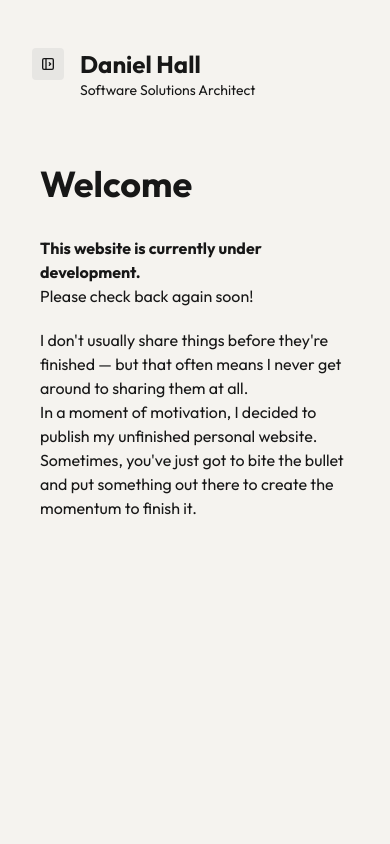
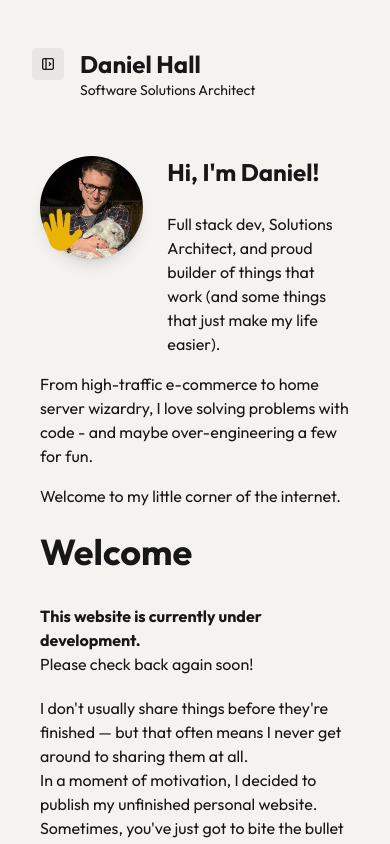
Before and after one commit to danielhall/nextjs-daniel-hall-blog, a Next.js app: page / in a window 390 px wide. Built offline with nearby package versions, Linux system fonts and the light colour scheme.

Commit message:
feat: add Introduction component with animated hand gesture and personal introduction

```diff
--- a/src/app/experience/page.tsx
+++ b/src/app/experience/page.tsx
@@ -14,7 +14,7 @@ export default async function IndexPage() {
   //const posts = await client.fetch<SanityDocument[]>(POSTS_QUERY, {}, options);
 
   return (
-    <>
+    <div className="md:ml-5 prose">
       <h1 className="text-4xl font-bold mb-8">Experience</h1>
       <p>An experienced, proactive Full Stack .NET Developer and Solutions Architect with over 13 years of experience designing robust, maintainable web solutions. Trusted as a technical lead across high-profile projects, I specialise in architecting scalable enterprise-grade systems, both traditional and headless. I have deep .NET expertise across the full stack, including complex integration work, service-oriented architecture, and performance-critical backend systems. Passionate about performance, code quality, and innovation, with extensive experience in Next.js, React, Storyblok, BigCommerce, and Azure.</p>
 
@@ -125,7 +125,7 @@ export default async function IndexPage() {
       <ul className="list-disc list-outside pl-6">
         <li>QA Apprenticeships: Software and Web Development (Level 3 & 4)</li>
       </ul>
-    </>
+    </div>
   )
 
   /* return (
--- a/src/app/layout.tsx
+++ b/src/app/layout.tsx
@@ -38,7 +38,7 @@ export default function RootLayout({
         <div className="flex h-screen font-geistSans">
           <Sidebar sidebarOpen={sidebarOpen} setSidebarOpen={setSidebarOpen}/>
           {/* Main Content */}
-          <main className="flex-1 p-6 bg-background overflow-y-auto ml-0 md:mt-4 mb-8">
+          <main className="flex-1 bg-background overflow-y-auto px-6 pt-6 sm:pt-10 pb-12">
             <Header sidebarOpen={sidebarOpen} setSidebarOpen={setSidebarOpen}/>
             <div className="container pt-2 px-4">
               {children}
--- a/src/app/page.tsx
+++ b/src/app/page.tsx
@@ -1,5 +1,7 @@
 //import Link from "next/link";
 //import { type SanityDocument } from "next-sanity";
+
+import Introduction from "@/components/introduction"
 
 //import { client } from "@/sanity/client";
 
@@ -15,12 +17,15 @@ export default async function IndexPage() {
 
   return (
     <>
-      <h1 className="text-4xl font-bold mb-8">Welcome</h1>
-      <p><strong>This website is currently under development.</strong></p>
-      <p>Please check back again soon!</p>
-      <p className="mt-5">I don&apos;t usually share things before they&apos;re finished — but that often means I never get around to sharing them at all.</p>
-      <p>In a moment of motivation, I decided to publish my unfinished personal website.</p>
-      <p>Sometimes, you&apos;ve just got to bite the bullet and put something out there to create the momentum to finish it.</p>
+      <Introduction />
+      <div className="md:ml-5 prose">
+        <h1 className="text-4xl font-bold mt-5 sm:mt-0 mb-8">Welcome</h1>
+        <p><strong>This website is currently under development.</strong></p>
+        <p>Please check back again soon!</p>
+        <p className="mt-5">I don&apos;t usually share things before they&apos;re finished — but that often means I never get around to sharing them at all.</p>
+        <p>In a moment of motivation, I decided to publish my unfinished personal website.</p>
+        <p>Sometimes, you&apos;ve just got to bite the bullet and put something out there to create the momentum to finish it.</p>
+      </div>
     </>
   )
 
--- a/src/components/header/header.tsx
+++ b/src/components/header/header.tsx
@@ -10,7 +10,7 @@ import { TbLayoutSidebarLeftExpand } from "react-icons/tb";
 const Header = ({ sidebarOpen, setSidebarOpen }: SidebarProps) => {
     return (
         <>
-            <div className={`flex items-top p-2 md:hidden mb-8 transition-opacity
+            <div className={`flex items-top p-2 md:hidden mb-6 transition-opacity
                     ${sidebarOpen ? "opacity-10 duration-100" : "opacity-100 duration-700"}`}>
                 <a onClick={() => setSidebarOpen(true)} className="inline-block flex items-top mt-4">
                     <TbLayoutSidebarLeftExpand className="w-8 h-8 bg-navigation p-2 rounded" />
--- /dev/null
+++ b/src/components/introduction/index.tsx
@@ -0,0 +1,114 @@
+'use client';
+
+import { motion, useAnimationControls } from 'framer-motion';
+import { useEffect, useRef, useState } from 'react';
+import { usePathname } from 'next/navigation';
+import Image from "next/image";
+
+import { IoMdHand } from "react-icons/io";
+
+import DanielPic from '../../../public/assets/Daniel.jpeg';
+
+const Introduction = () => {
+  const controls = useAnimationControls();
+  const animationRef = useRef<ReturnType<typeof setInterval> | null>(null);
+  const [isMounted, setIsMounted] = useState(false);
+  const pathName = usePathname();
+
+  useEffect(() => {
+    setIsMounted(true);
+
+    const startAnimation = () => {
+      const animation = async () => {
+        try {
+          while (pathName === '/') { // Check isMounted within the loop
+            if (controls
+              && typeof controls.start === 'function'
+              && pathName === '/') {
+              await controls.start({
+                x: 2,
+                y: -1,
+                rotate: 1,
+                transition: { duration: 0.5 },
+              });
+              await controls.start({
+                x: -2,
+                y: 1,
+                rotate: -4,
+                transition: { duration: 0.5 },
+              });
+            }
+          }
+        }
+        catch {
+
+        }
+
+      };
+
+      animation();
+    };
+
+    // Delay the animation start by a small amount (e.g., 100ms)
+    setTimeout(() => {
+      if (controls && typeof controls.start === 'function') {
+        startAnimation();
+      }
+    }, 100);
+
+    return () => {
+      setIsMounted(false);
+      if (animationRef.current) {
+        clearInterval(animationRef.current);
+      }
+      controls.stop();
+    };
+  }, [controls, isMounted, pathName]);
+
+  return (
+    <>
+     <motion.div
+      layoutId={`introduction`}
+      className="grid grid-cols-12 mb-6">
+      <motion.div
+        initial={{ opacity: 0.6 }}
+        animate={{ opacity: 1 }}
+        transition={{ duration: 0.2 }}
+        className="col-span-4 lg:col-span-2 lg:p-5">
+        <div className="relative">
+          <Image
+            src={DanielPic.src}
+            alt="Picture of Daniel"
+            height={341}
+            width={341}
+            className="inline rounded-full shadow-lg"
+          />
+          <div className="absolute bottom-0 left-0">
+            <motion.div
+              animate={controls}
+              className="inline-flex items-center justify-center"
+            >
+              <IoMdHand className="text-yellow-500 w-12 h-12" />
+            </motion.div>
+          </div>
+        </div>
+      </motion.div>
+      <motion.div
+        className="col-span-8 lg:col-span-10 lg:pt-4 pl-6">
+        <h1 className="text-2xl font-bold mb-6 lg:mt-5">Hi, I&apos;m Daniel!</h1>
+        <p>Full stack dev, Solutions Architect, and proud builder of things that work (and some things that just make my life easier).</p>
+        <p className="hidden md:block">From high-traffic e-commerce to home server wizardry, I love solving problems with code - and maybe over-engineering a few for fun.</p>
+        <p className="hidden md:block md:mt-4">Welcome to my little corner of the internet.</p>
+      </motion.div>
+      <motion.div
+        className="col-span-12 md:hidden mt-4">
+        <p>From high-traffic e-commerce to home server wizardry, I love solving problems with code - and maybe over-engineering a few for fun.</p>
+        <p className="mt-4">Welcome to my little corner of the internet.</p>
+      </motion.div>
+    </motion.div>
+    </>
+
+  );
+};
+
+export default Introduction;
```
Also changed, not shown: public/assets/Daniel.jpeg (added).
